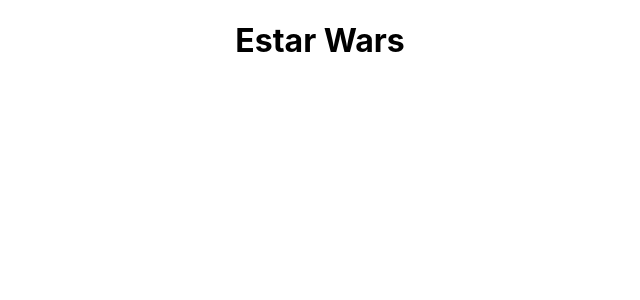
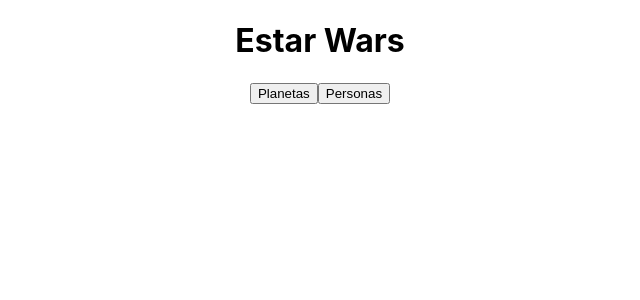
Before and after one commit to emmabradford/learn-query-hooks, a React (Create React App) app: page / in a window 1280 px wide. Shown: the top 300 px of the page, without its empty margins (320-960 px from the left). Built offline with nearby package versions, Linux system fonts and the light colour scheme.

Commit message:
added navbar to app

```diff
--- a/src/App.js
+++ b/src/App.js
@@ -1,11 +1,12 @@
-import logo from './logo.svg';
+//import logo from './logo.svg';
 import './App.css';
-
+import Navbar from "./components/Navbar";
 
 function App() {
   return (
     <div className="App">
       <h1> Estar Wars </h1>
+      <Navbar/>
       <div className="content"/>
     </div>
   );
```
